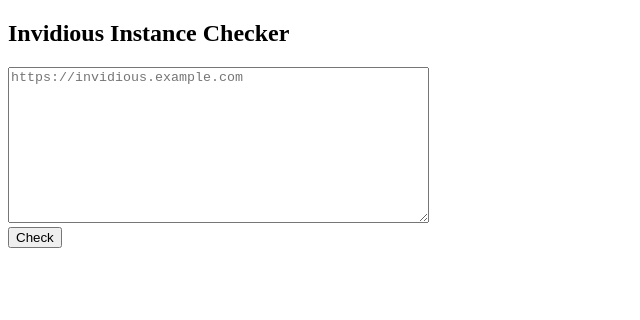
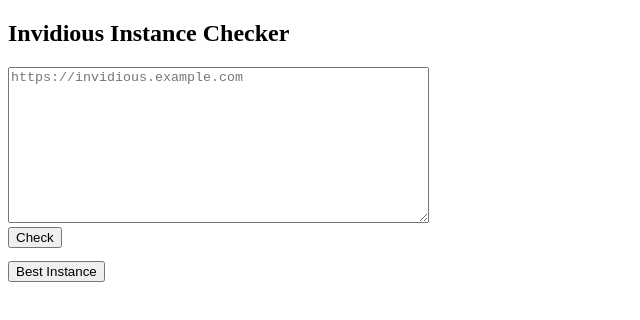
Before and after one commit to daikiz1225-ui/Twitter333, a plain HTML site: page index.html in a window 1280 px wide. Shown: the whole page, without its empty margins (0-640 px from the left). Drawn offline with Linux system fonts and the light colour scheme.

Commit message:
Update index.html

```diff
--- a/index.html
+++ b/index.html
@@ -32,5 +32,25 @@
         JSON.stringify(data, null, 2);
     }
   </script>
+  <button onclick="best()">Best Instance</button>
+
+<script>
+async function best() {
+  const urls = document.getElementById("urls")
+    .value.split("\n")
+    .filter(Boolean);
+
+  const res = await fetch("/api/best", {
+    method: "POST",
+    headers: { "Content-Type": "application/json" },
+    body: JSON.stringify({ urls })
+  });
+
+  const data = await res.json();
+
+  document.getElementById("out").textContent =
+    JSON.stringify(data, null, 2);
+}
+</script>
 </body>
 </html>
```
